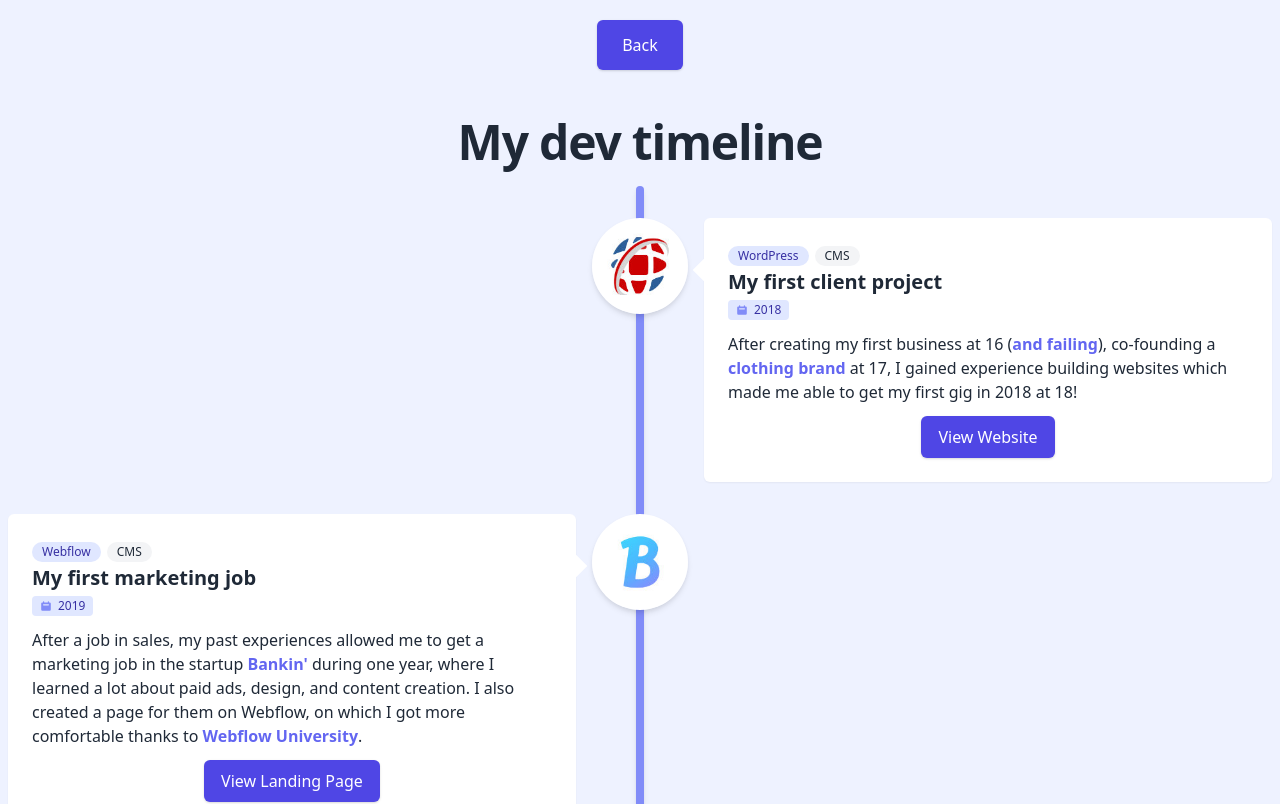
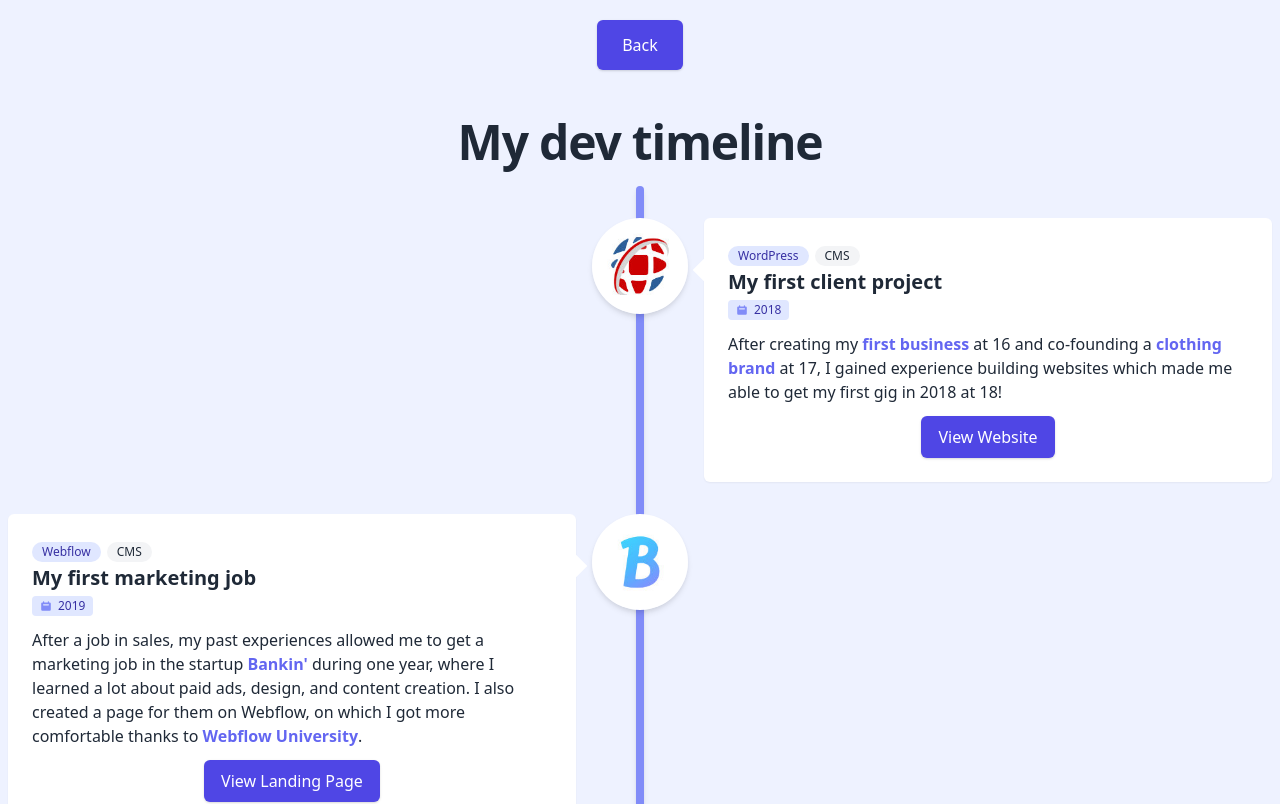
Before and after one commit to 5andu/web-dev-timeline, a React (Create React App) app: page /portfolio in a window 1280 px wide. Shown: the top 804 px of the page. Built offline with nearby package versions, Linux system fonts and the light colour scheme.

Commit message:
removed fail

```diff
--- a/src/components/Timeline.js
+++ b/src/components/Timeline.js
@@ -60,16 +60,15 @@
                 </span>
 
                 <p>
-                  After creating my first business at 16 (
-                  <a
+                  After creating my{" "}
+                <a
                     href="https://alexglv.com/projects/tiger-bands"
                     target="_blank"
                     rel="noopener noreferrer"
                     class="font-bold hover:underline text-indigo-500"
-                  >
-                    and failing
+                  >first business{" "}
                   </a>
-                  ), co-founding a{" "}
+                  at 16 and co-founding a{" "}
                   <a
                     href="https://alexglv.com/projects/noche-paris"
                     target="_blank"
```
